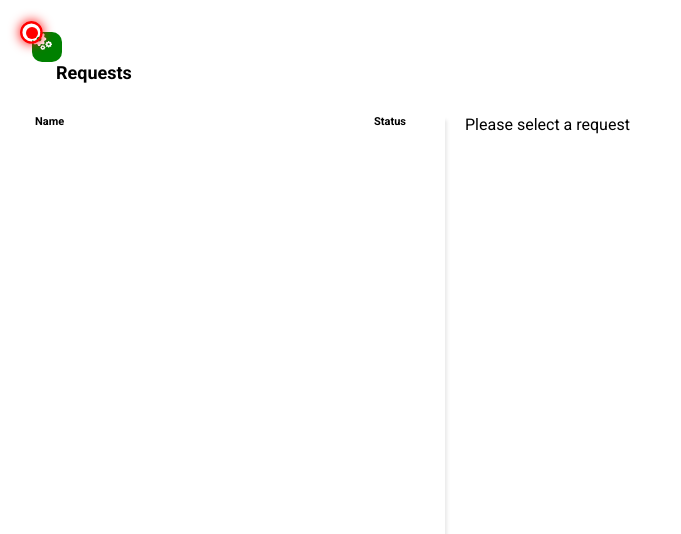
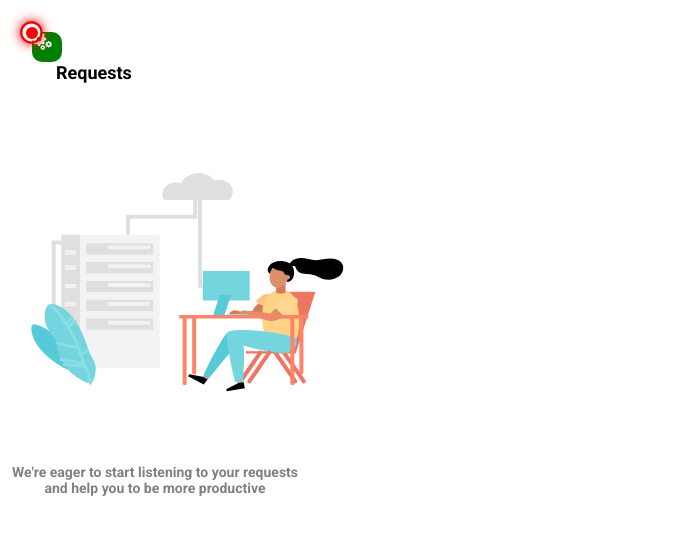
Before and after one commit to dielduarte/graphql-devtools, a React (Create React App) app: page / in a window 1280 px wide. Shown: the top 534 px of the page, without its empty margins (0-681 px from the left). Built offline with nearby package versions, Linux system fonts and the light colour scheme; the HTML template or start-up script is replaced by a standard one.

Commit message:
chore: treat empty messages (#28)
* chore: add column flex helper

* chore: empty states treatments closes #8

```diff
--- a/src/App.tsx
+++ b/src/App.tsx
@@ -7,10 +7,18 @@ import CodeEditor from './components/CodeEditor';
 import Settings from './components/Settings';
 import Header from 'layouts/Header';
 import Grid from './layouts/Grid';
+import Message from 'components/Message';
+import { ReactComponent as RequestEmpty } from './icons/requestEmpty.svg';
+import { ReactComponent as AllEmpty } from './icons/allEmpty.svg';
 
 function App() {
   const [current, send] = useMachine(coreMachine);
-  const { requests, resquestsMetaDataById, selectedRequest } = current.context;
+  const {
+    requests,
+    resquestsMetaDataById,
+    selectedRequest,
+    settings,
+  } = current.context;
 
   return (
     <div className="App">
@@ -18,6 +26,17 @@ function App() {
         title={'Requests'}
         Icon={<Settings send={send} current={current} />}
       />
+
+      {!Boolean(requests.length) ? (
+        <Message
+          Icon={<AllEmpty />}
+          message={
+            !Boolean(settings.urls.length)
+              ? "We're eager to start listening to your requests and help you to be more productive"
+              : 'Listening requests to: ' + settings.urls.join('</br>')
+          }
+        />
+      ) : (
         <Grid
           Left={
             <Table
@@ -38,10 +57,14 @@ function App() {
                 selectedRequest={selectedRequest!}
               />
             ) : (
-            <>Please select a request</>
+              <Message
+                Icon={<RequestEmpty />}
+                message="please, select a request in the sidebar to open advanced details."
+              />
             )
           }
         />
+      )}
     </div>
   );
 }
--- /dev/null
+++ b/src/components/Message.module.css
@@ -0,0 +1,17 @@
+@value flexUtils: "../styles/flex-utils.module.css";
+@value colors: "../styles/colors.module.css";
+@value gray from colors;
+
+.root {
+  width: 100%;
+  composes: displayFlex itemsCenter directionColumn from flexUtils;
+}
+
+.root p {
+  margin-top: 28px;
+  color: gray;
+  font-size: 14px;
+  font-weight: bold;
+  max-width: 310px;
+  text-align: center;
+}
--- /dev/null
+++ b/src/components/Message.tsx
@@ -0,0 +1,19 @@
+import React from 'react';
+
+import styles from './Message.module.css';
+
+interface MessageProps {
+  Icon: React.ReactElement;
+  message: string;
+}
+
+function Message({ Icon, message }: MessageProps) {
+  return (
+    <div className={styles.root}>
+      {Icon}
+      <p dangerouslySetInnerHTML={{ __html: message }} />
+    </div>
+  );
+}
+
+export default Message;
--- a/src/styles/flex-utils.module.css
+++ b/src/styles/flex-utils.module.css
@@ -9,3 +9,7 @@
 .contentCenter {
   justify-content: center;
 }
+
+.directionColumn {
+  flex-direction: column;
+}
```
Also changed, not shown: src/icons/allEmpty.svg (added), src/icons/requestEmpty.svg (added). Lines whose indentation alone changed are shown as unchanged.
